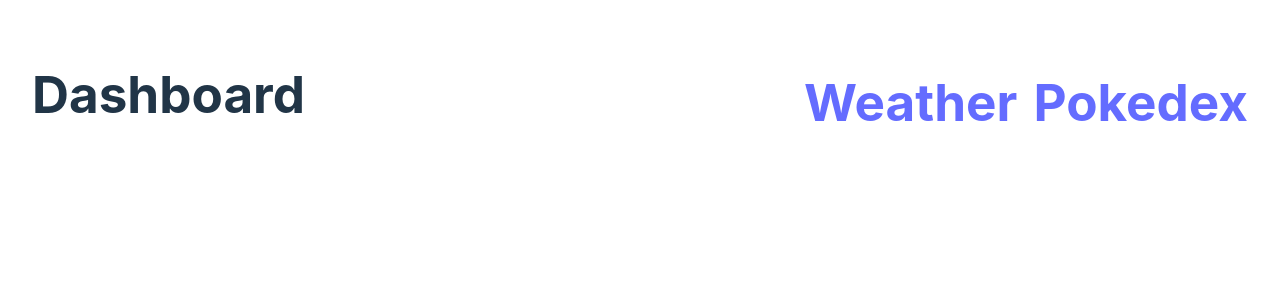
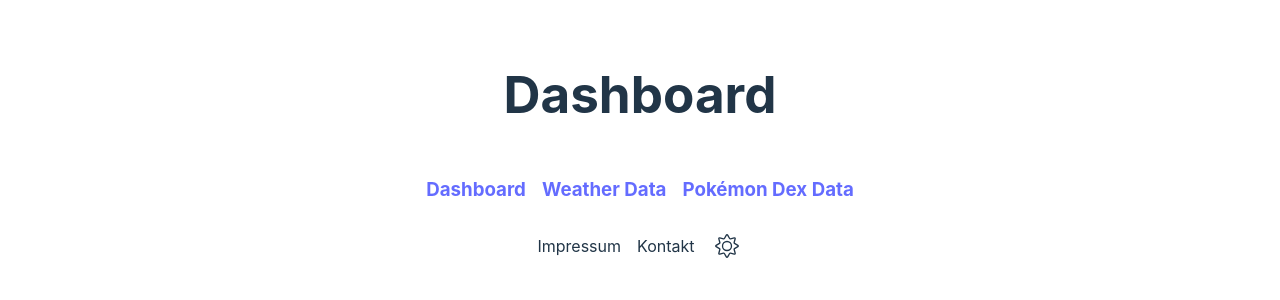
Before and after one commit to Djengo662/React-Router, a React (Vite) app: page / in a window 1280 px wide. Shown: the top 300 px of the page. Built offline with nearby package versions, Linux system fonts and the light colour scheme.

Commit message:
Implements routes etc. for root

```diff
--- a/src/App.tsx
+++ b/src/App.tsx
@@ -1,16 +1,17 @@
+import { Route, Routes } from "react-router";
 import "./App.css";
-import WeatherForecast from "./components/weather";
-import GetPokemon from "./components/pokedex";
-import { Routes, Route } from "react-router";
 import Dashboard from "./components/dashboard";
+import { AllRoutes } from "./utils/all-routes";
 
 function App() {
   return (
     <div>
       <Routes>
-        <Route path="/" element={<Dashboard />} />
-        <Route path="/components/weather" element={<WeatherForecast />} />
-        <Route path="/components/pokedex" element={<GetPokemon />} />
+        <Route path="/" element={<Dashboard />}>
+          {AllRoutes.filter((x) => x.id !== "dashboard").map((x) => {
+            return <Route key={x.id} path={x.path} element={x.element} />;
+          })}
+        </Route>
       </Routes>
     </div>
   );
--- a/src/components/dashboard.tsx
+++ b/src/components/dashboard.tsx
@@ -1,25 +1,59 @@
+import { useState } from "react";
+import { CiSun } from "react-icons/ci";
+import { FaMoon } from "react-icons/fa";
 import { NavLink, Outlet, useLocation } from "react-router";
+import { AllRoutes } from "../utils/all-routes";
 
 export default function Dashboard() {
   const location = useLocation();
   const isRoot = location.pathname === "/";
+  const [isDarkMode, setIsDarkMode] = useState<boolean>(false);
+
+  const turnModus = () => {
+    setIsDarkMode(!isDarkMode);
+    if (!isDarkMode) {
+      document.body.style.backgroundColor = "black";
+      document.body.style.color = "white";
+    } else {
+      document.body.style.backgroundColor = "white";
+      document.body.style.color = "black";
+    }
+  };
 
   return (
     <div className="dashboard">
-      {isRoot && (
-        <>
-          <h1>Dashboard</h1>
-          <nav>
-            <NavLink to="components/weather" end>
-              <h1 >Weather</h1>
+      <>
+        <h1>Dashboard</h1>
+        <nav className="dashboard__nav">
+          {AllRoutes.map((x) => (
+            <NavLink key={x.id} to={x.path}>
+              <h3>{x.name}</h3>
             </NavLink>
-            <NavLink to="components/pokedex" end>
-              <h1>Pokedex</h1>
-            </NavLink>
-          </nav>
-        </>
-      )}
-      <Outlet />
+          ))}
+        </nav>
+      </>
+
+      <div className="dashboard__content">
+        <Outlet />
+      </div>
+
+      <footer className="dashboard__footer">
+        <div>Impressum</div>
+        <div>Kontakt</div>
+        {!isDarkMode ? (
+          <CiSun
+            style={{ cursor: "pointer", height: "3rem", width: "2rem" }}
+            onClick={turnModus}
+            className="sun"
+          />
+        ) : (
+          <FaMoon
+            style={{ cursor: "pointer", height: "3rem", width: "2rem" }}
+            onClick={turnModus}
+            className="moon"
+          />
+        )}
+      </footer>
     </div>
   );
 }
--- a/src/components/pokedex.tsx
+++ b/src/components/pokedex.tsx
@@ -1,5 +1,4 @@
 import { useEffect, useState } from "react";
-import { Outlet } from "react-router";
 import CreateCard from "./card";
 import CreateButton from "./card-btn";
 
@@ -101,7 +100,6 @@
 
   return (
     <div className="product-container">
-      <Outlet />
       <div className="button-container">
         <CreateButton onClick={() => loadPokemonUrl(0)} pokeName={"1 - 20"} />
         <CreateButton onClick={() => loadPokemonUrl(21)} pokeName={"21 - 40"} />
--- a/src/index.css
+++ b/src/index.css
@@ -107,18 +107,33 @@
   justify-content: center;
   width: 100%;
 }
-.list-btn:active{
+.list-btn:active {
   background-color: #747bff;
 }
 
 .dashboard {
   display: flex;
-  justify-content: space-between ;
+  flex-direction: column;
+  justify-content: space-between;
+  height: 100%;
 }
-.dashboard nav {
+.dashboard__nav {
   display: flex;
+  justify-content: center;
   gap: 1rem;
 }
+
+.dashboard__content {
+  flex: 1;
+}
+
+.dashboard__footer {
+  display: flex;
+  justify-content: center;
+  gap: 1rem;
+  align-items: center;
+}
+
 .day-div {
   border: 1px solid;
   border-radius: 10px;
--- /dev/null
+++ b/src/models/route.ts
@@ -0,0 +1,8 @@
+import { ReactNode } from "react";
+
+export interface MyRoute {
+  id: string;
+  path: string;
+  name: string;
+  element: ReactNode;
+}
--- /dev/null
+++ b/src/utils/all-routes.tsx
@@ -0,0 +1,20 @@
+import Dashboard from "../components/dashboard";
+import Pokedex from "../components/pokedex";
+import WeatherForecast from "../components/weather";
+import { MyRoute } from "../models/route";
+
+export const AllRoutes: MyRoute[] = [
+  { id: "dashboard", name: "Dashboard", path: "/", element: <Dashboard /> },
+  {
+    id: "weather",
+    name: "Weather Data",
+    path: "/weather",
+    element: <WeatherForecast />,
+  },
+  {
+    id: "pokedex",
+    name: "Pokémon Dex Data",
+    path: "/pokedex",
+    element: <Pokedex />,
+  },
+];
```
